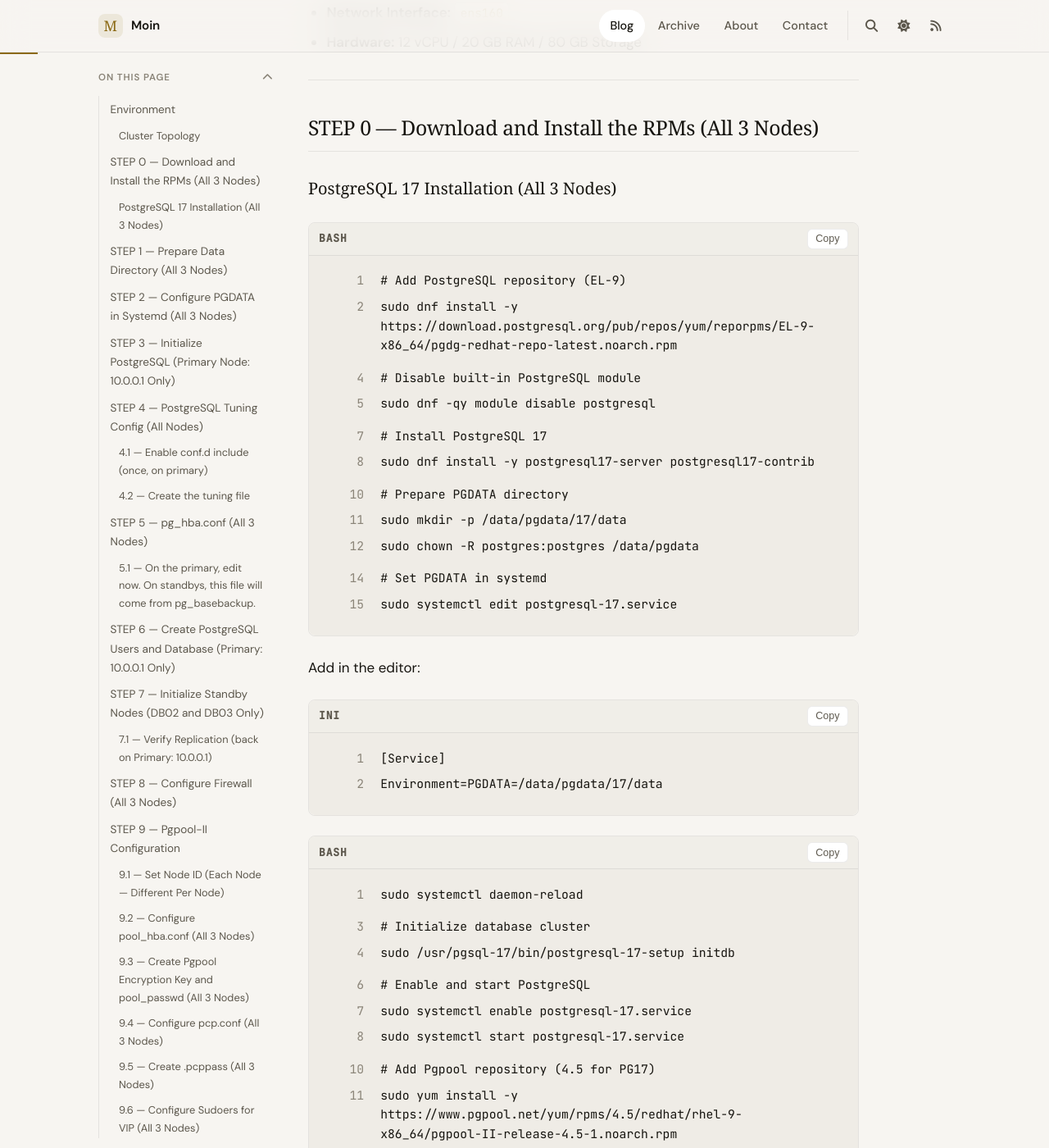
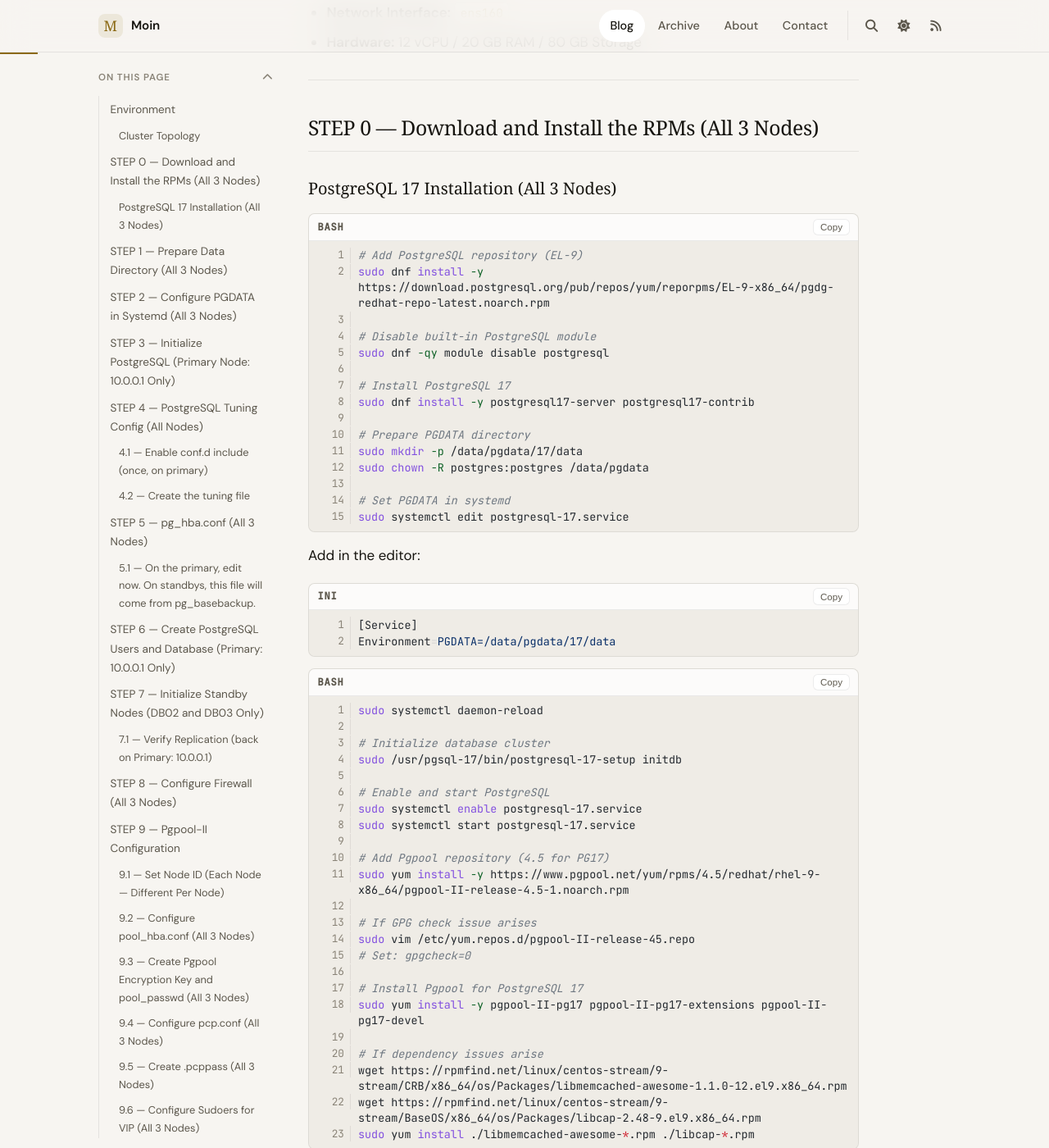
Before and after one commit to marufmoinuddin/marufmoinuddin.github.io, a Jekyll site: the page built from _posts/2026-06-10-postgresql-17-pgpool2-ha-cluster-configuration-guide.md, in a window 1280 px wide and 1400 px high, scrolled down 943 px. Shown: the whole window at 82% size. Built offline with Jekyll 4.4.1, drawn with Linux system fonts in a browser that asks for light colours; some web fonts are replaced; comment, search, counter and statistics services are not loaded; some of the changed text lies outside the part shown.

Commit message:
refactor(code): enhance code block layout and styling for improved readability

```diff
--- a/assets/css/main.css
+++ b/assets/css/main.css
@@ -1401,11 +1401,16 @@ a.contact-card:hover {
 
 /* --- GitHub-like code wrapper and header */
 .code-wrapper {
-  margin: 1.5rem 0;
+  margin: 0.85rem 0;
   border-radius: var(--radius-sm);
   overflow: hidden;
   border: 1px solid var(--border);
-  background: transparent;
+  background: var(--bg-soft);
+}
+
+.article-content .highlighter-rouge,
+.article-content .highlight {
+  margin: 0;
 }
 
 .code-header {
@@ -1413,11 +1418,11 @@ a.contact-card:hover {
   align-items: center;
   justify-content: space-between;
   gap: 0.5rem;
-  padding: 0.45rem 0.75rem;
-  background: color-mix(in srgb, var(--bg-soft) 78%, transparent);
+  padding: 0.34rem 0.65rem;
+  background: color-mix(in srgb, var(--bg-elevated) 82%, transparent);
   border-bottom: 1px solid var(--border);
   font-family: var(--font-mono);
-  font-size: 0.82rem;
+  font-size: 0.76rem;
   color: var(--text-faint);
 }
 
@@ -1430,7 +1435,7 @@ a.contact-card:hover {
 
 .code-wrapper pre {
   margin: 0;
-  padding: 0.9rem 1rem;
+  padding: 0.5rem 0.6rem;
   border-radius: 0 0 var(--radius-sm) var(--radius-sm);
   background: var(--bg-soft);
 }
@@ -1439,42 +1444,41 @@ a.contact-card:hover {
   display: block;
 }
 
-/* Each row contains a gutter cell and a code cell; grid ensures matching heights */
 .code-row {
   display: grid;
-  grid-template-columns: 3.1rem 1fr;
-  gap: 0.75rem;
+  grid-template-columns: 2.6rem minmax(0, 1fr);
+  gap: 0.55rem;
   align-items: start;
-  padding: 0 0.6rem;
 }
 
 .line-num {
-  /* match code font/size/line-height exactly to align */
   font-family: var(--font-mono);
-  font-size: 0.92rem;
-  line-height: 1.6;
+  font-size: 0.8rem;
+  line-height: 1.42;
   color: var(--text-faint);
   text-align: right;
   user-select: none;
-  padding: 0.25rem 0.5rem 0.25rem 0;
+  padding: 0.03rem 0.45rem 0.03rem 0;
+  border-right: 1px solid var(--border);
 }
 
 .code-line {
   white-space: pre-wrap;
   word-break: break-word;
   overflow-wrap: anywhere;
-  padding: 0.25rem 0 0.25rem 0;
   font-family: var(--font-mono);
-  font-size: 0.92rem;
-  line-height: 1.6;
+  font-size: 0.84rem;
+  line-height: 1.42;
+  color: inherit;
+  padding: 0.03rem 0;
 }
 
 .code-copy-btn {
   background: var(--bg-elevated);
   border: 1px solid var(--border);
   color: var(--text-muted);
-  font-size: 0.78rem;
-  padding: 0.28rem 0.6rem;
+  font-size: 0.72rem;
+  padding: 0.2rem 0.48rem;
   border-radius: 6px;
   cursor: pointer;
   transition: color var(--ease), border-color var(--ease), transform var(--ease);
@@ -1497,16 +1501,176 @@ a.contact-card:hover {
 .rouge-gutter pre { margin: 0; padding: 0; }
 .rouge-code { padding-left: 0; }
 
-/* Enable wrapping inside code blocks (preserve whitespace but wrap long lines) */
+/* Keep code compact */
 .article-content pre,
 .code-wrapper pre,
 .rouge-code pre {
-  white-space: pre-wrap; /* CSS3 */
-  white-space: -moz-pre-wrap; /* Gecko */
-  white-space: -pre-wrap; /* Opera 4-6 */
-  white-space: -o-pre-wrap; /* Opera 7 */
+  white-space: pre-wrap;
   word-break: break-word;
   overflow-wrap: anywhere;
+  overflow-x: visible;
+}
+
+.article-content pre code,
+.rouge-code pre,
+.highlight pre {
+  font-family: var(--font-mono);
+  font-size: 0.84rem;
+  line-height: 1.48;
+}
+
+/* --- Syntax Highlighting: VS Code Dark+ (default dark theme) --- */
+.highlight,
+.highlight pre,
+.rouge-code pre {
+  color: #d4d4d4;
+}
+
+.highlight .c,
+.highlight .cm,
+.highlight .c1,
+.highlight .cs,
+.highlight .cp {
+  color: #6a9955;
+  font-style: italic;
+}
+
+.highlight .k,
+.highlight .kc,
+.highlight .kd,
+.highlight .kn,
+.highlight .kp,
+.highlight .kr,
+.highlight .kt,
+.highlight .ow {
+  color: #569cd6;
+}
+
+.highlight .nb,
+.highlight .bp,
+.highlight .fm,
+.highlight .nf,
+.highlight .nc {
+  color: #dcdcaa;
+}
+
+.highlight .s,
+.highlight .sa,
+.highlight .sb,
+.highlight .sc,
+.highlight .dl,
+.highlight .sd,
+.highlight .s2,
+.highlight .se,
+.highlight .sh,
+.highlight .si,
+.highlight .sx,
+.highlight .sr,
+.highlight .s1,
+.highlight .ss {
+  color: #ce9178;
+}
+
+.highlight .m,
+.highlight .mb,
+.highlight .mf,
+.highlight .mh,
+.highlight .mi,
+.highlight .il,
+.highlight .mo {
+  color: #b5cea8;
+}
+
+.highlight .na,
+.highlight .no,
+.highlight .nv,
+.highlight .vc,
+.highlight .vg,
+.highlight .vi,
+.highlight .vm,
+.highlight .nt,
+.highlight .nx {
+  color: #9cdcfe;
+}
+
+.highlight .o,
+.highlight .p,
+.highlight .w {
+  color: #d4d4d4;
+}
+
+/* --- Syntax Highlighting: GitHub Light (light theme) --- */
+[data-theme="light"] .highlight,
+[data-theme="light"] .highlight pre,
+[data-theme="light"] .rouge-code pre {
+  color: #24292f;
+}
+
+[data-theme="light"] .highlight .c,
+[data-theme="light"] .highlight .cm,
+[data-theme="light"] .highlight .c1,
+[data-theme="light"] .highlight .cs,
+[data-theme="light"] .highlight .cp {
+  color: #6e7781;
+  font-style: italic;
+}
+
+[data-theme="light"] .highlight .k,
+[data-theme="light"] .highlight .kc,
+[data-theme="light"] .highlight .kd,
+[data-theme="light"] .highlight .kn,
+[data-theme="light"] .highlight .kp,
+[data-theme="light"] .highlight .kr,
+[data-theme="light"] .highlight .kt,
+[data-theme="light"] .highlight .ow {
+  color: #cf222e;
+}
+
+[data-theme="light"] .highlight .nb,
+[data-theme="light"] .highlight .bp,
+[data-theme="light"] .highlight .fm,
+[data-theme="light"] .highlight .nf,
+[data-theme="light"] .highlight .nc {
+  color: #8250df;
+}
+
+[data-theme="light"] .highlight .s,
+[data-theme="light"] .highlight .sa,
+[data-theme="light"] .highlight .sb,
+[data-theme="light"] .highlight .sc,
+[data-theme="light"] .highlight .dl,
+[data-theme="light"] .highlight .sd,
+[data-theme="light"] .highlight .s2,
+[data-theme="light"] .highlight .se,
+[data-theme="light"] .highlight .sh,
+[data-theme="light"] .highlight .si,
+[data-theme="light"] .highlight .sx,
+[data-theme="light"] .highlight .sr,
+[data-theme="light"] .highlight .s1,
+[data-theme="light"] .highlight .ss {
+  color: #0a3069;
+}
+
+[data-theme="light"] .highlight .m,
+[data-theme="light"] .highlight .mb,
+[data-theme="light"] .highlight .mf,
+[data-theme="light"] .highlight .mh,
+[data-theme="light"] .highlight .mi,
+[data-theme="light"] .highlight .il,
+[data-theme="light"] .highlight .mo {
+  color: #0550ae;
+}
+
+[data-theme="light"] .highlight .na,
+[data-theme="light"] .highlight .no,
+[data-theme="light"] .highlight .nv,
+[data-theme="light"] .highlight .vc,
+[data-theme="light"] .highlight .vg,
+[data-theme="light"] .highlight .vi,
+[data-theme="light"] .highlight .vm,
+[data-theme="light"] .highlight .nt,
+[data-theme="light"] .highlight .nx {
+  color: #116329;
 }
 
 .callout {
--- a/assets/js/main.js
+++ b/assets/js/main.js
@@ -283,6 +283,10 @@
         }
         el = el.parentElement;
       }
+      if (!lang && code.className) {
+        var codeMatch = code.className.match(/\blanguage-([a-zA-Z0-9_-]+)\b/);
+        if (codeMatch) lang = codeMatch[1];
+      }
 
       // create wrapper and header
       var wrapper = document.createElement('div');
@@ -293,7 +297,7 @@
 
       var langSpan = document.createElement('span');
       langSpan.className = 'code-lang';
-      langSpan.textContent = lang || '';
+      langSpan.textContent = lang || 'code';
       header.appendChild(langSpan);
 
       var btn = document.createElement('button');
@@ -307,7 +311,7 @@
       pre.parentElement.insertBefore(wrapper, pre);
       wrapper.appendChild(header);
 
-      // Transform existing code into two-column layout: gutter + code body
+      // Build compact row-based layout: line number gutter + wrapped code line
       try {
         var rougeCodeTd = code.querySelector('td.rouge-code');
         var sourcePre = null;
@@ -320,7 +324,11 @@
         var rawHtml = sourcePre ? sourcePre.innerHTML : code.innerHTML;
         var lines = rawHtml.split('\n');
 
-        // Build a row-per-line layout so numbers align with wrapped lines
+        // Remove trailing blank line for tighter blocks.
+        if (lines.length > 1 && lines[lines.length - 1].trim() === '') {
+          lines.pop();
+        }
+
         var block = document.createElement('div');
         block.className = 'code-block';
 
@@ -328,36 +336,35 @@
           var row = document.createElement('div');
           row.className = 'code-row';
 
-          var lineNum = document.createElement('div');
+          var lineNum = document.createElement('span');
           lineNum.className = 'line-num';
-          // hide number for empty/whitespace-only lines
-          lineNum.textContent = (ln && ln.trim()) ? String(idx + 1) : '';
+          lineNum.textContent = String(idx + 1);
 
-          var lineDiv = document.createElement('div');
+          var lineDiv = document.createElement('span');
           lineDiv.className = 'code-line';
-          lineDiv.innerHTML = ln || '';
+          lineDiv.innerHTML = ln || '&nbsp;';
 
           row.appendChild(lineNum);
           row.appendChild(lineDiv);
           block.appendChild(row);
         });
 
-        // Clear original pre content then insert our block
         while (pre.firstChild) pre.removeChild(pre.firstChild);
         pre.appendChild(block);
       } catch (e) {
-        // if anything fails, fall back to original pre
+        // Fall back to original markup if transformation fails.
       }
 
       wrapper.appendChild(pre);
 
       btn.addEventListener('click', function () {
         var text = '';
-        // Prefer the rendered per-line `.code-line` content inside our wrapper (excludes gutter)
         var linesNodes = wrapper.querySelectorAll('.code-row .code-line');
         if (linesNodes && linesNodes.length) {
           var parts = [];
-          linesNodes.forEach(function (ln) { parts.push(ln.innerText.replace(/\u00A0/g, ' ')); });
+          linesNodes.forEach(function (ln) {
+            parts.push(ln.innerText.replace(/\u00A0/g, ' '));
+          });
           text = parts.join('\n');
         } else {
           var rougeCodeTd = code.querySelector('td.rouge-code');
```
